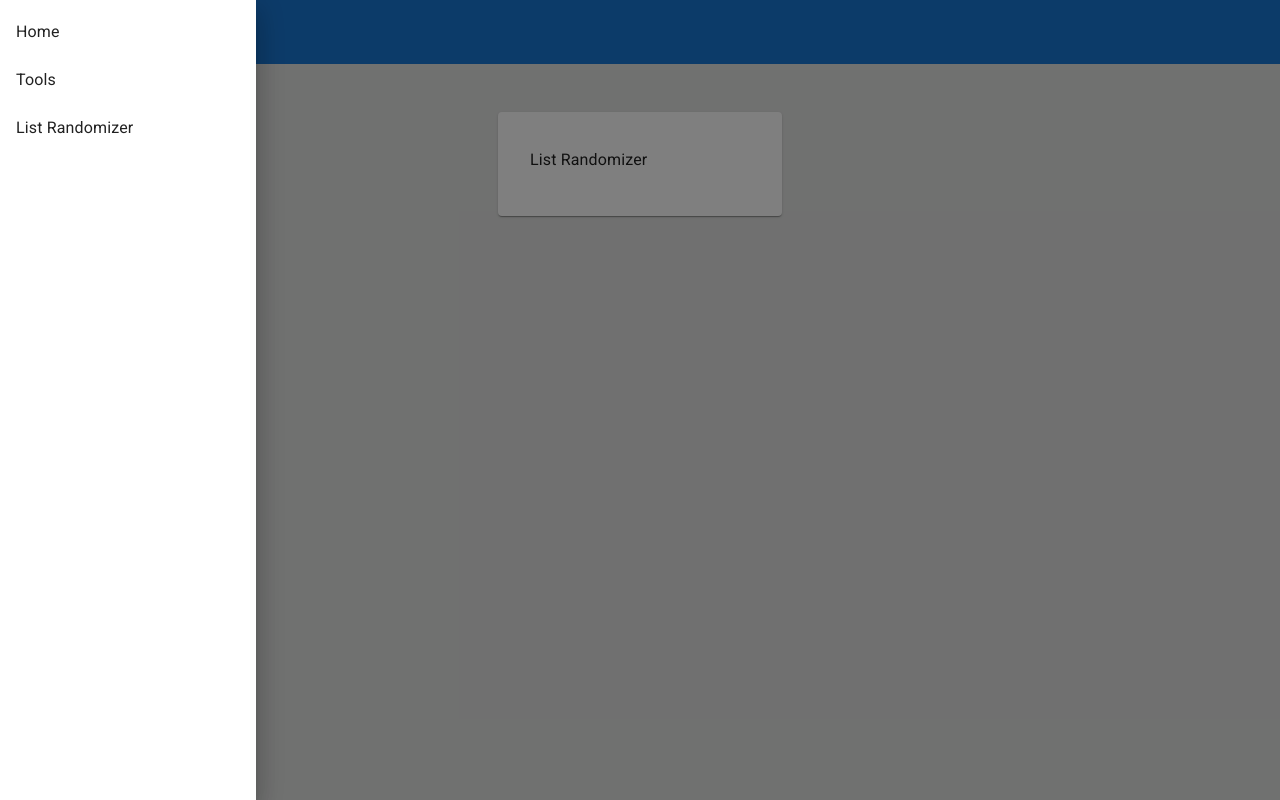
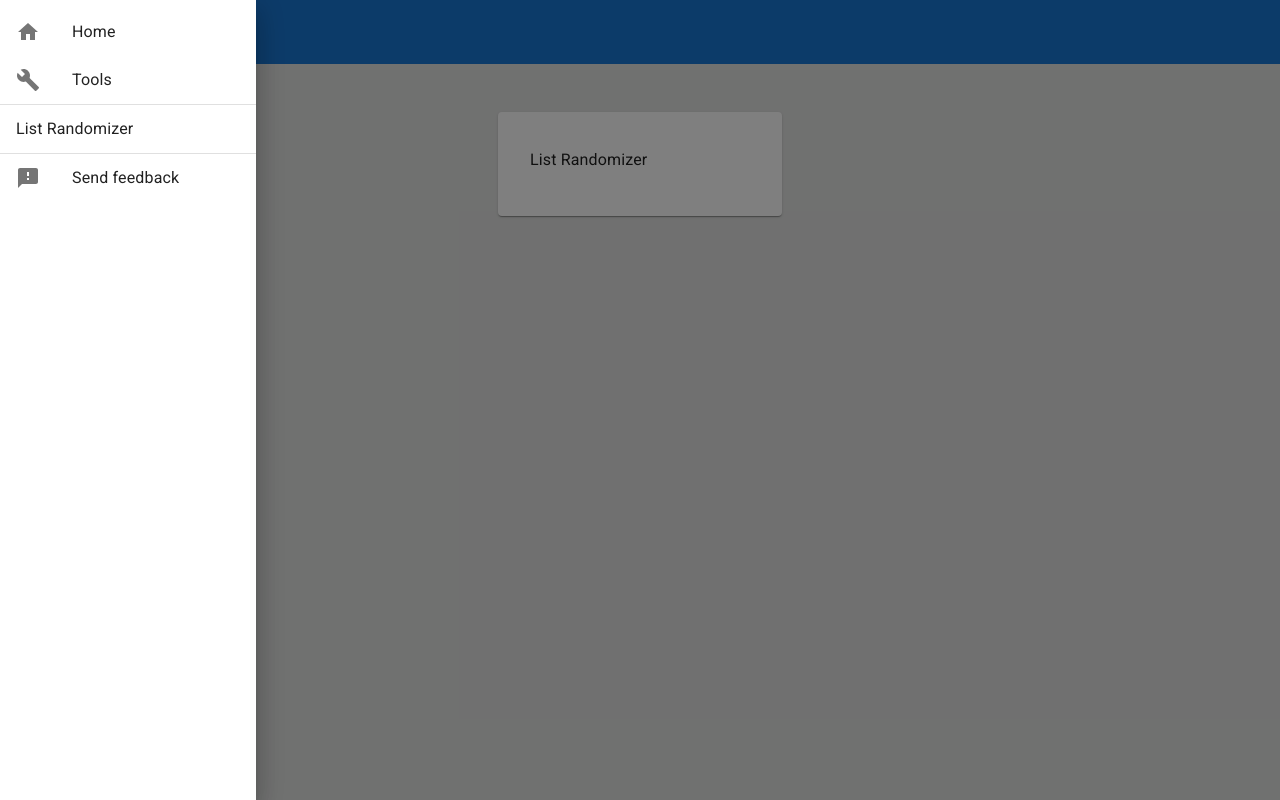
Before and after one commit to link1900/scottdbnet, a React (Create React App) app: page /tools in a window 1280 px wide. Both pictures are taken after a click on the button "Open drawer". Built offline with nearby package versions, Linux system fonts and the light colour scheme.

Commit message:
Added icons to the site side bar

```diff
--- a/src/components/SiteLayout.tsx
+++ b/src/components/SiteLayout.tsx
@@ -35,13 +35,14 @@ export interface SiteLayoutProps {
   children: React.ReactNode;
   title: string;
   rootLabel: string;
+  rootIcon: any;
   menuItems: MenuItemDefinition[];
 }
 
 export function SiteLayout(props: SiteLayoutProps) {
   const classes = useStyles();
   const [isMenuOpen, setIsMenuOpen] = useState(false);
-  const { children, title, rootLabel, menuItems } = props;
+  const { children, title, rootLabel, rootIcon, menuItems } = props;
   const toggleMenu = () => setIsMenuOpen(!isMenuOpen);
   return (
     <div className={classes.root}>
@@ -52,6 +53,7 @@ export function SiteLayout(props: SiteLayoutProps) {
           close={() => setIsMenuOpen(false)}
           onClose={toggleMenu}
           rootLabel={rootLabel}
+          rootIcon={rootIcon}
           menuItems={menuItems}
         />
       </nav>
--- a/src/components/SiteSideBar.tsx
+++ b/src/components/SiteSideBar.tsx
@@ -1,11 +1,15 @@
 import React from "react";
 import {
+  Divider,
   Drawer,
   List,
   ListItem,
-  ListItemText,
+  ListItemIcon,
+  ListItemText
 } from "@material-ui/core";
 import { useHistory, useRouteMatch } from "react-router-dom";
+import FeedbackIcon from "@material-ui/icons/Feedback";
+import HomeIcon from "@material-ui/icons/Home";
 
 export interface MenuItemDefinition {
   label: string;
@@ -18,14 +22,15 @@ export interface SiteSideBarProps {
   close?: () => void;
   onClose?: () => void;
   rootLabel: string;
+  rootIcon: any;
   menuItems: MenuItemDefinition[];
 }
 
 function SiteSideBar(props: SiteSideBarProps) {
-  const { variant, open, onClose, close, rootLabel, menuItems } = props;
+  const { variant, open, onClose, close, rootLabel, menuItems, rootIcon } = props;
   let { url } = useRouteMatch();
   const history = useHistory();
-
+  const RootIcon = rootIcon;
   const goToPage = async (location: string) => {
     if (close) {
       close();
@@ -42,11 +47,18 @@ function SiteSideBar(props: SiteSideBarProps) {
     >
       <List>
         <ListItem key="home" button onClick={() => goToPage("/")}>
+          <ListItemIcon>
+            <HomeIcon />
+          </ListItemIcon>
           <ListItemText primary="Home" />
         </ListItem>
         <ListItem key={rootLabel} button onClick={() => goToPage(`${url}`)}>
+          <ListItemIcon>
+            <RootIcon />
+          </ListItemIcon>
           <ListItemText primary={rootLabel} />
         </ListItem>
+        <Divider key="items-section" />
         {menuItems.map(menuItem => {
           return (
             <ListItem
@@ -58,6 +70,18 @@ function SiteSideBar(props: SiteSideBarProps) {
             </ListItem>
           );
         })}
+        <Divider key="support-section" />
+        <ListItem
+          key="support"
+          button
+          component="a"
+          href="https://scottdb.atlassian.net/servicedesk/customer/portal/3"
+        >
+          <ListItemIcon>
+            <FeedbackIcon />
+          </ListItemIcon>
+          <ListItemText>Send feedback</ListItemText>
+        </ListItem>
       </List>
     </Drawer>
   );
--- a/src/games/GameLayout.tsx
+++ b/src/games/GameLayout.tsx
@@ -1,4 +1,5 @@
 import React from "react";
+import GameIcon from "@material-ui/icons/SportsEsports";
 import { SiteLayout } from "../components/SiteLayout";
 import { MenuItemDefinition } from "../components/SiteSideBar";
 import { gameDefinitions } from "./gameDefinitons";
@@ -18,6 +19,7 @@ export function GameLayout({ children }: GameLayoutProps) {
     <SiteLayout
       title="Games"
       rootLabel="Games"
+      rootIcon={GameIcon}
       menuItems={gameMenuItems}
     >
       {children}
--- a/src/tools/ToolsLayout.tsx
+++ b/src/tools/ToolsLayout.tsx
@@ -2,6 +2,7 @@ import React from "react";
 import { SiteLayout } from "../components/SiteLayout";
 import { MenuItemDefinition } from "../components/SiteSideBar";
 import { toolDefinitions } from "./toolDefinitions";
+import BuildIcon from "@material-ui/icons/Build";
 
 export interface ToolsLayoutProps {
   children: React.ReactNode;
@@ -15,7 +16,7 @@ export function ToolsLayout({ children }: ToolsLayoutProps) {
     };
   });
   return (
-    <SiteLayout title="Tools" rootLabel="Tools" menuItems={menuItems}>
+    <SiteLayout title="Tools" rootLabel="Tools" menuItems={menuItems} rootIcon={BuildIcon}>
       {children}
     </SiteLayout>
   );
```
